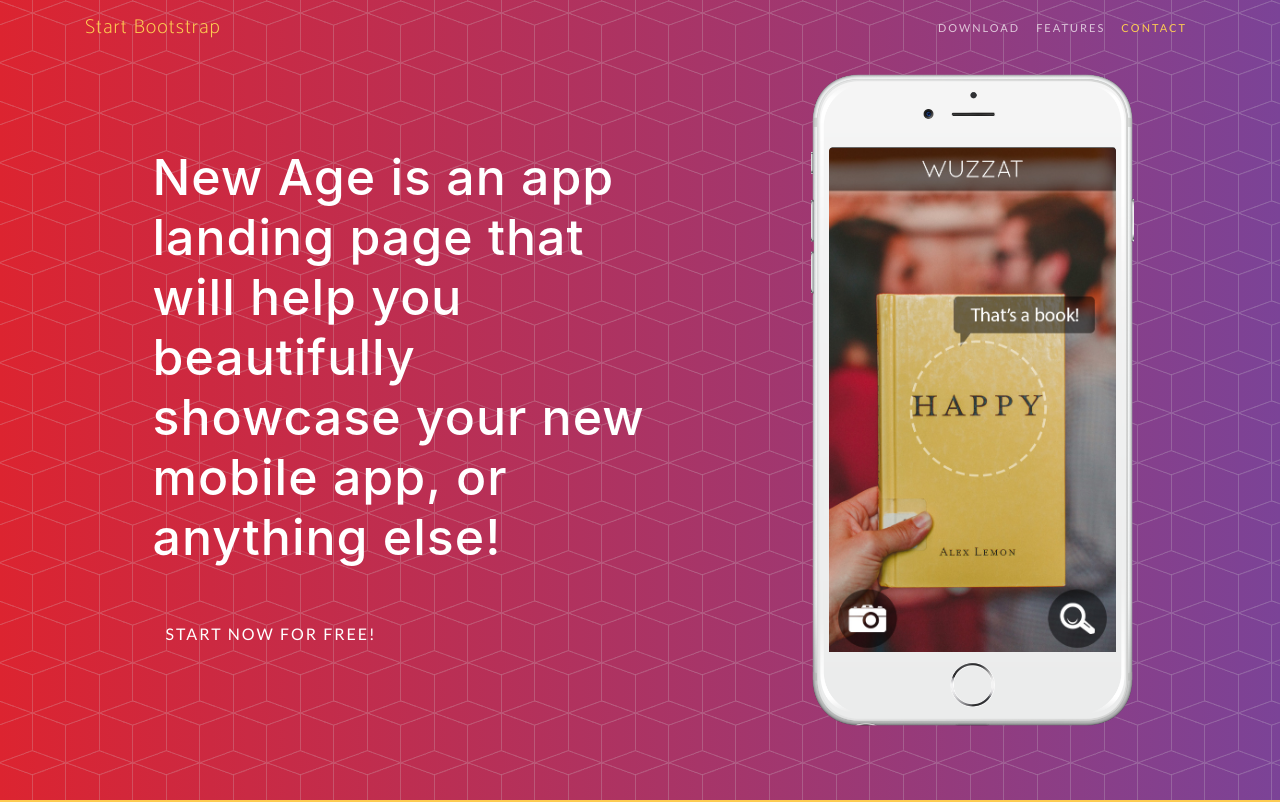
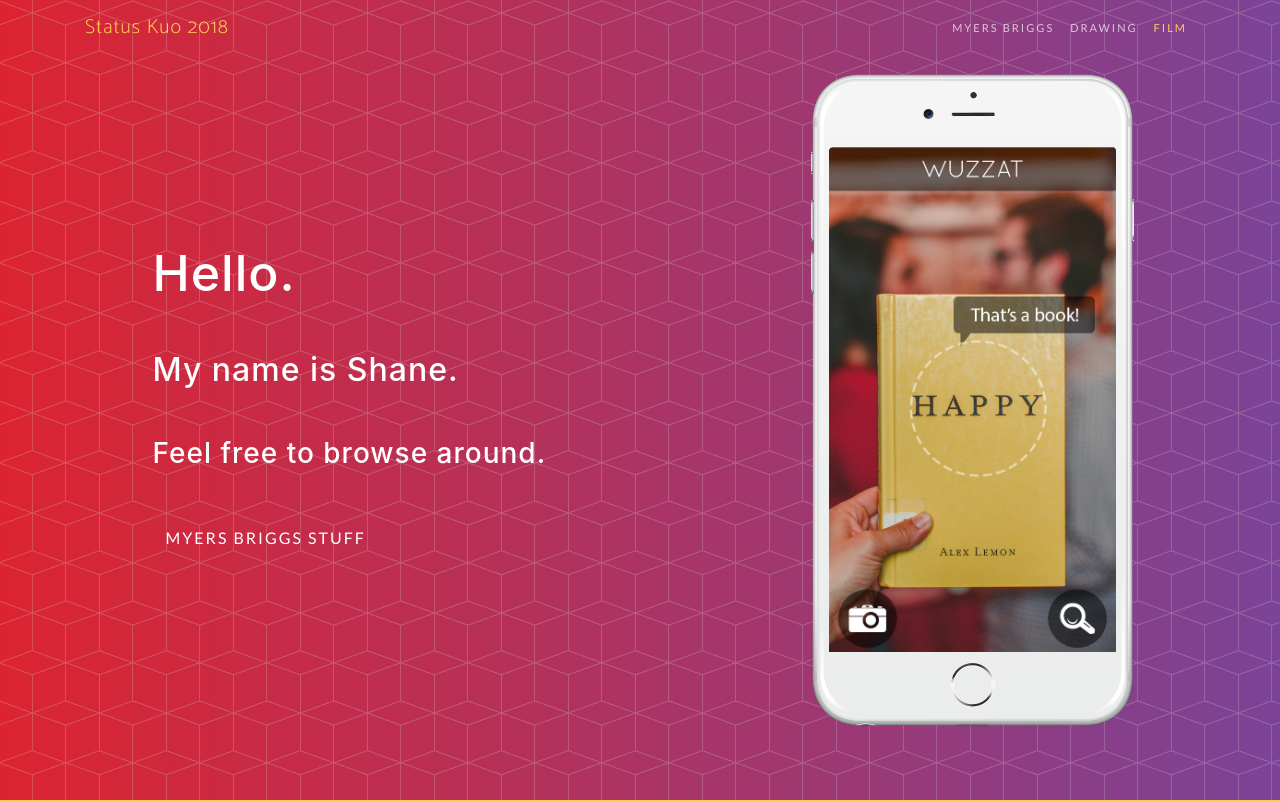
Before and after one commit to KnowtheStatusKuo/projects, a website with bundled scripts: page index.html in a window 1280 px wide. Shown: the top 802 px of the page. Built offline with nearby package versions, Linux system fonts and the light colour scheme; a web font is replaced by a local one.

Commit message:
Update index.html

```diff
--- a/index.html
+++ b/index.html
@@ -8,7 +8,7 @@
     <meta name="description" content="">
     <meta name="author" content="">
 
-    <title>New Age - Start Bootstrap Theme</title>
+    <title>Shane Kuo</title>
 
     <!-- Bootstrap core CSS -->
     <link href="vendor/bootstrap/css/bootstrap.min.css" rel="stylesheet">
@@ -33,7 +33,7 @@
     <!-- Navigation -->
     <nav class="navbar navbar-expand-lg navbar-light fixed-top" id="mainNav">
       <div class="container">
-        <a class="navbar-brand js-scroll-trigger" href="#page-top">Start Bootstrap</a>
+        <a class="navbar-brand js-scroll-trigger" href="#page-top">Status Kuo 2018</a>
         <button class="navbar-toggler navbar-toggler-right" type="button" data-toggle="collapse" data-target="#navbarResponsive" aria-controls="navbarResponsive" aria-expanded="false" aria-label="Toggle navigation">
           Menu
           <i class="fa fa-bars"></i>
@@ -41,13 +41,13 @@
         <div class="collapse navbar-collapse" id="navbarResponsive">
           <ul class="navbar-nav ml-auto">
             <li class="nav-item">
-              <a class="nav-link js-scroll-trigger" href="#download">Download</a>
+              <a class="nav-link js-scroll-trigger" href="#download">Myers Briggs</a>
             </li>
             <li class="nav-item">
-              <a class="nav-link js-scroll-trigger" href="#features">Features</a>
+              <a class="nav-link js-scroll-trigger" href="#features">Drawing</a>
             </li>
             <li class="nav-item">
-              <a class="nav-link js-scroll-trigger" href="#contact">Contact</a>
+              <a class="nav-link js-scroll-trigger" href="#contact">Film</a>
             </li>
           </ul>
         </div>
@@ -59,8 +59,10 @@
         <div class="row h-100">
           <div class="col-lg-7 my-auto">
             <div class="header-content mx-auto">
-              <h1 class="mb-5">New Age is an app landing page that will help you beautifully showcase your new mobile app, or anything else!</h1>
-              <a href="#download" class="btn btn-outline btn-xl js-scroll-trigger">Start Now for Free!</a>
+              <h1 class="mb-5">Hello.</h1>
+              <h2 class="mb-5">My name is Shane.</h2>
+              <h3 class="mb-5">Feel free to browse around.</h3>
+              <a href="#download" class="btn btn-outline btn-xl js-scroll-trigger">Myers Briggs Stuff</a>
             </div>
           </div>
           <div class="col-lg-5 my-auto">
```
